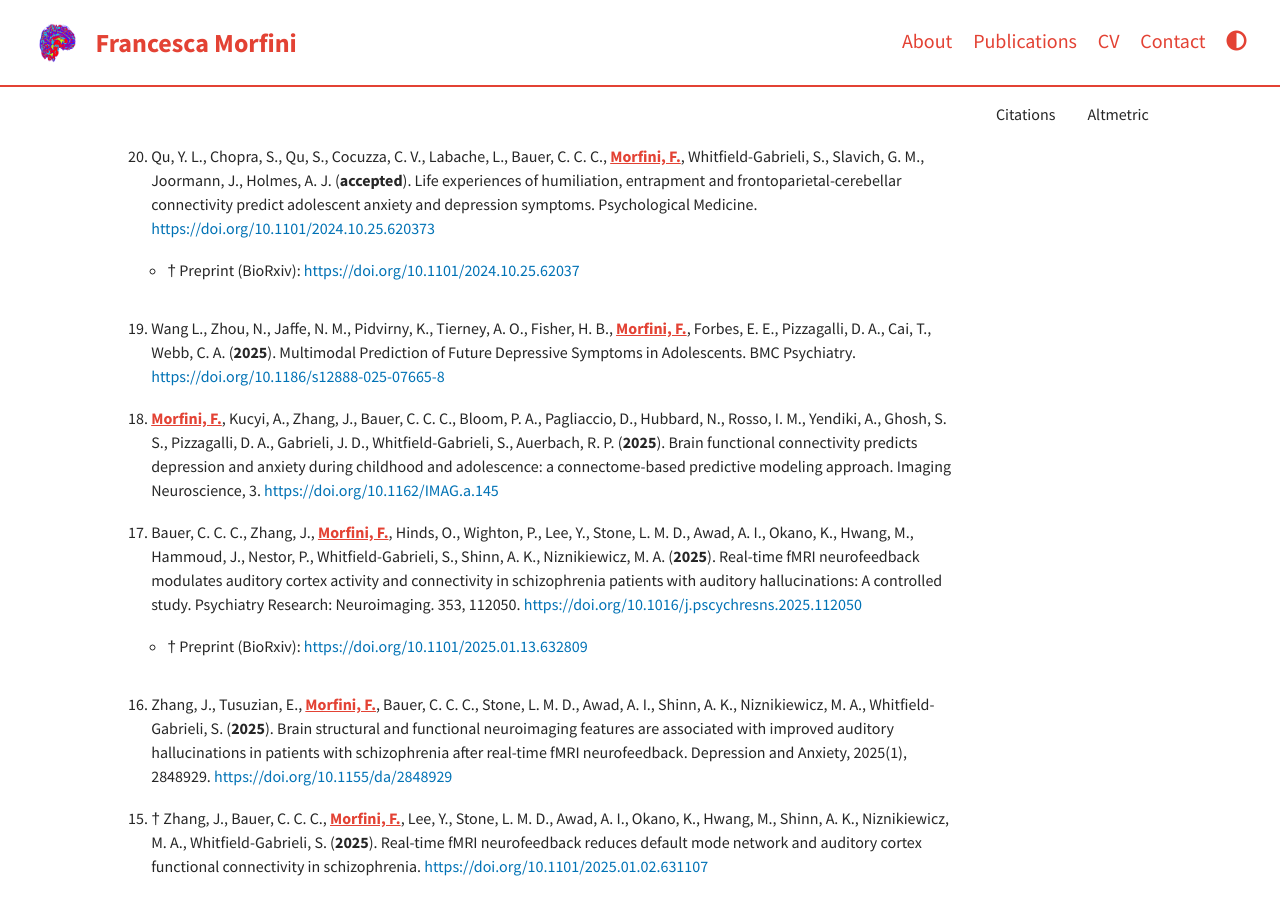
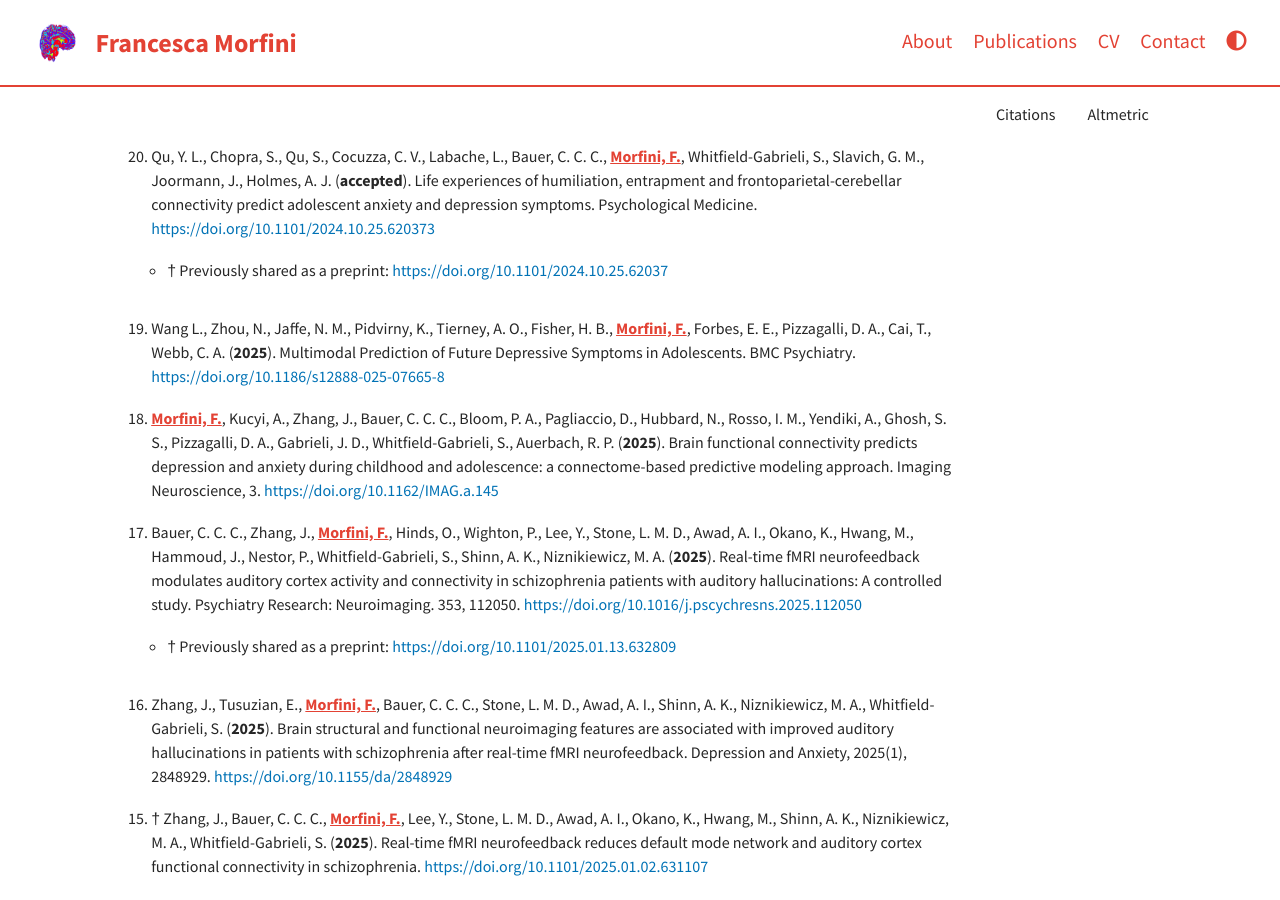
Before and after one commit to fmorfini/fmorfini.github.io, a Jekyll site: the page built from pages/publications.md, in a window 1280 px wide and 900 px high, scrolled down 339 px. Built offline with Jekyll 4.4.1, drawn with Linux system fonts in a browser that asks for light colours; a script that is not in the unit is left out; comment, search, counter and statistics services are not loaded.

Commit message:
Update publications.md

```diff
--- a/pages/publications.md
+++ b/pages/publications.md
@@ -102,7 +102,7 @@ some other syntax to add if necessary
 		</tr>
 
 		<tr>
-		<td>	<ul><li> † Preprint (BioRxiv): <a href="https://doi.org/10.1101/2024.10.25.62037">https://doi.org/10.1101/2024.10.25.62037</a>
+		<td>	<ul><li> † Previously shared as a preprint: <a href="https://doi.org/10.1101/2024.10.25.62037">https://doi.org/10.1101/2024.10.25.62037</a>
 
 		<tr>
 		<td>	<li> Wang L., Zhou, N., Jaffe, N. M., Pidvirny, K., Tierney, A. O., Fisher, H. B., <fm>Morfini, F.</fm>, Forbes, E. E., Pizzagalli, D. A., Cai, T., Webb, C. A. (<b>2025</b>). Multimodal Prediction of Future Depressive Symptoms in Adolescents. BMC Psychiatry.
@@ -126,7 +126,7 @@ some other syntax to add if necessary
 		</tr>
 
 		<tr>
-		<td>	<ul><li> † Preprint (BioRxiv): <a href="https://doi.org/10.1101/2025.01.13.632809">https://doi.org/10.1101/2025.01.13.632809</a>
+		<td>	<ul><li> † Previously shared as a preprint: <a href="https://doi.org/10.1101/2025.01.13.632809">https://doi.org/10.1101/2025.01.13.632809</a>
 
 <!--
 		<tr>
```
